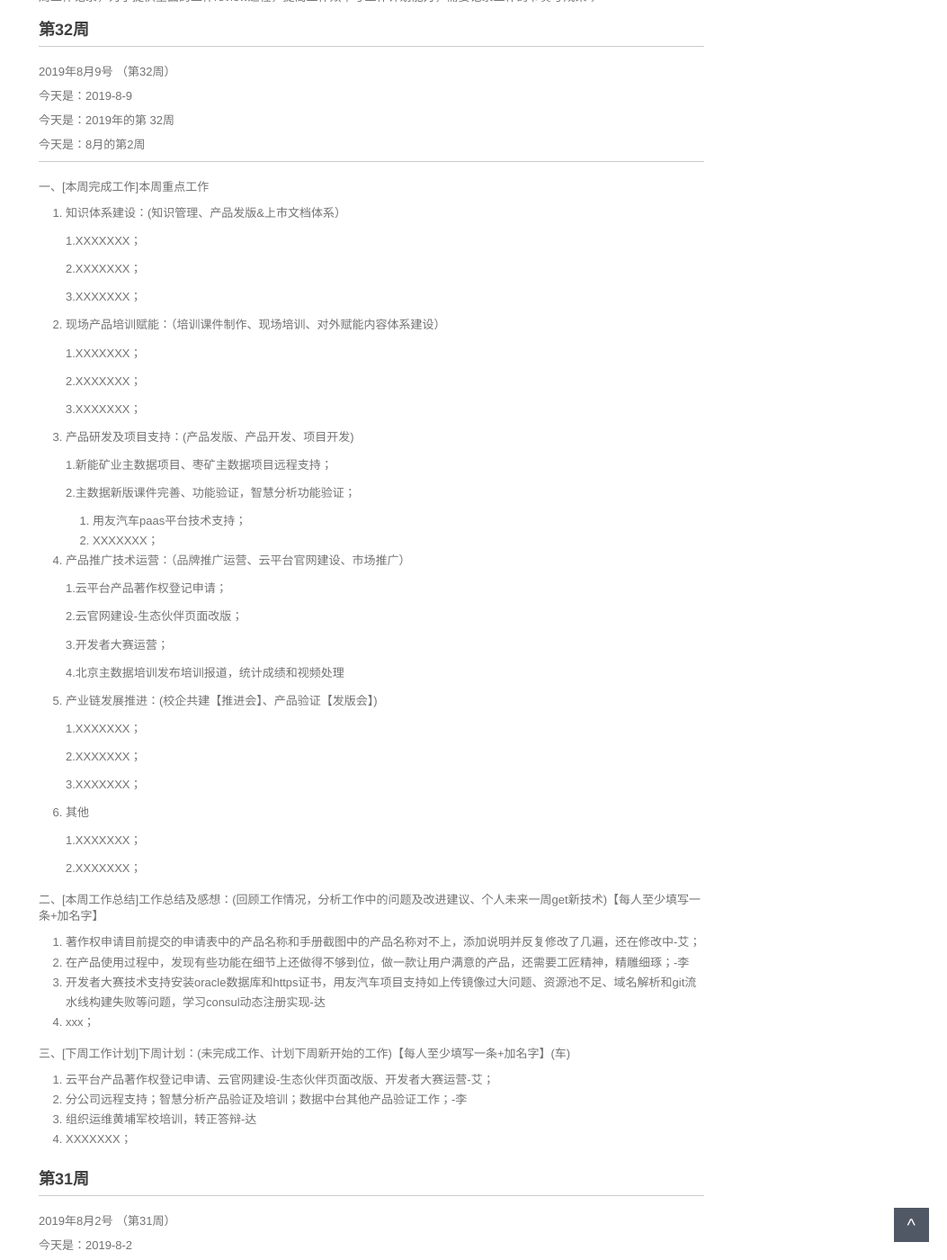
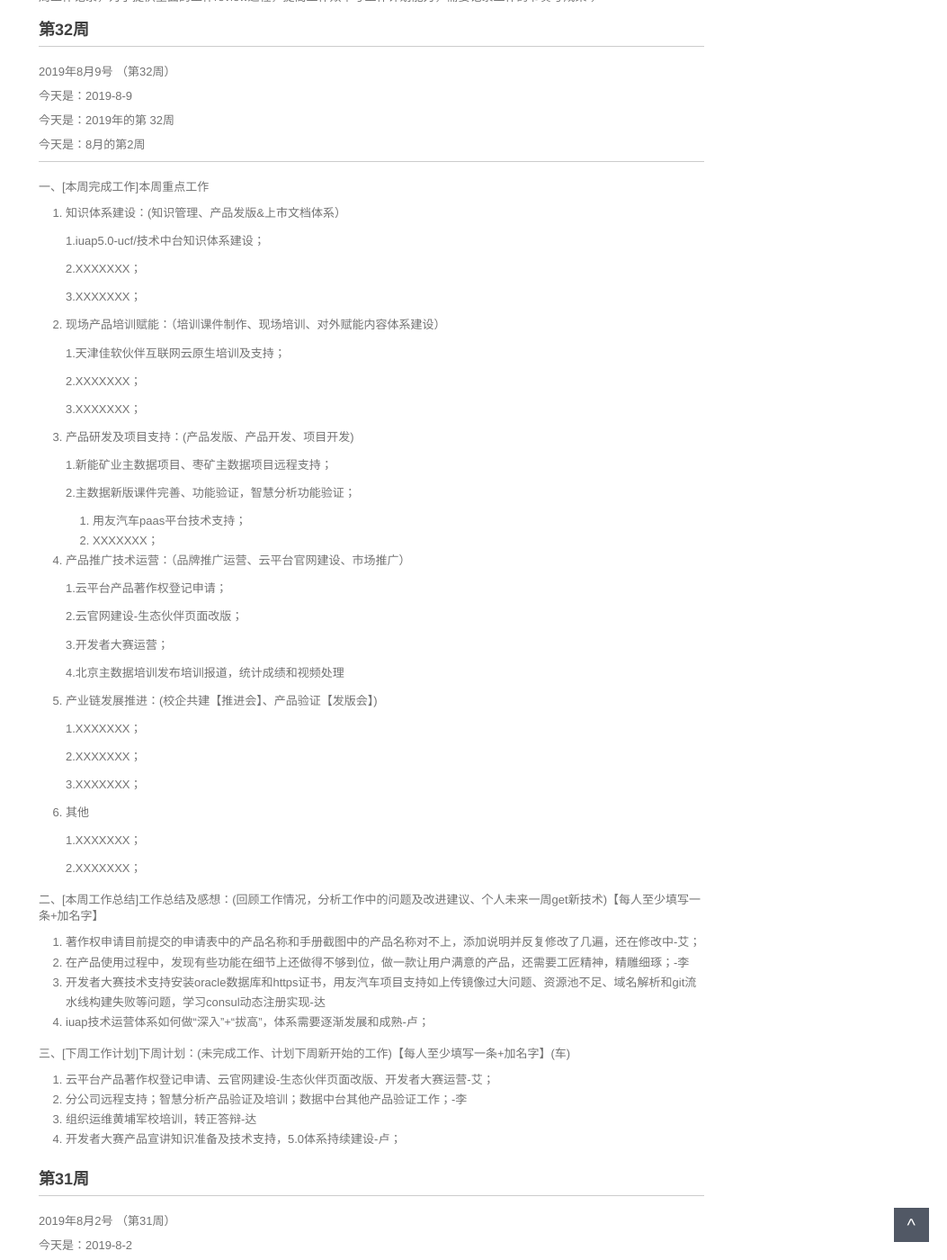
Before and after one commit to walllFlower/blog, a Jekyll site: the page built from _posts/2018-07-17-day_report_cxz.md, in a window 1280 px wide and 1400 px high, scrolled down 310 px. Shown: the whole window at 90% size, without its empty margins (227-1280 px from the left). Built offline with Jekyll 4.4.1, drawn with Linux system fonts in a browser that asks for light colours; comment, search, counter and statistics services are not loaded.

Commit message:
Update 2018-07-17-day_report_cxz.md

```diff
--- a/_posts/2018-07-17-day_report_cxz.md
+++ b/_posts/2018-07-17-day_report_cxz.md
@@ -25,7 +25,7 @@ categories: 技术运营工作周报
 
 1. 知识体系建设：(知识管理、产品发版&上市文档体系）
 
-    1.XXXXXXX；
+    1.iuap5.0-ucf/技术中台知识体系建设；
 
     2.XXXXXXX；
 
@@ -33,7 +33,7 @@ categories: 技术运营工作周报
 
 2. 现场产品培训赋能：（培训课件制作、现场培训、对外赋能内容体系建设）
 
-    1.XXXXXXX；
+    1.天津佳软伙伴互联网云原生培训及支持；
 
     2.XXXXXXX；
 
@@ -79,14 +79,14 @@ categories: 技术运营工作周报
 1. 著作权申请目前提交的申请表中的产品名称和手册截图中的产品名称对不上，添加说明并反复修改了几遍，还在修改中-艾；
 2. 在产品使用过程中，发现有些功能在细节上还做得不够到位，做一款让用户满意的产品，还需要工匠精神，精雕细琢；-李
 3. 开发者大赛技术支持安装oracle数据库和https证书，用友汽车项目支持如上传镜像过大问题、资源池不足、域名解析和git流水线构建失败等问题，学习consul动态注册实现-达
-4. xxx；
+4. iuap技术运营体系如何做“深入”+“拔高”，体系需要逐渐发展和成熟-卢；
 
 三、[下周工作计划]下周计划：(未完成工作、计划下周新开始的工作)【每人至少填写一条+加名字】(车)
 
 1. 云平台产品著作权登记申请、云官网建设-生态伙伴页面改版、开发者大赛运营-艾；
 2. 分公司远程支持；智慧分析产品验证及培训；数据中台其他产品验证工作；-李
 3. 组织运维黄埔军校培训，转正答辩-达
-4. XXXXXXX；
+4. 开发者大赛产品宣讲知识准备及技术支持，5.0体系持续建设-卢；
 
 
 ###  第31周
```
